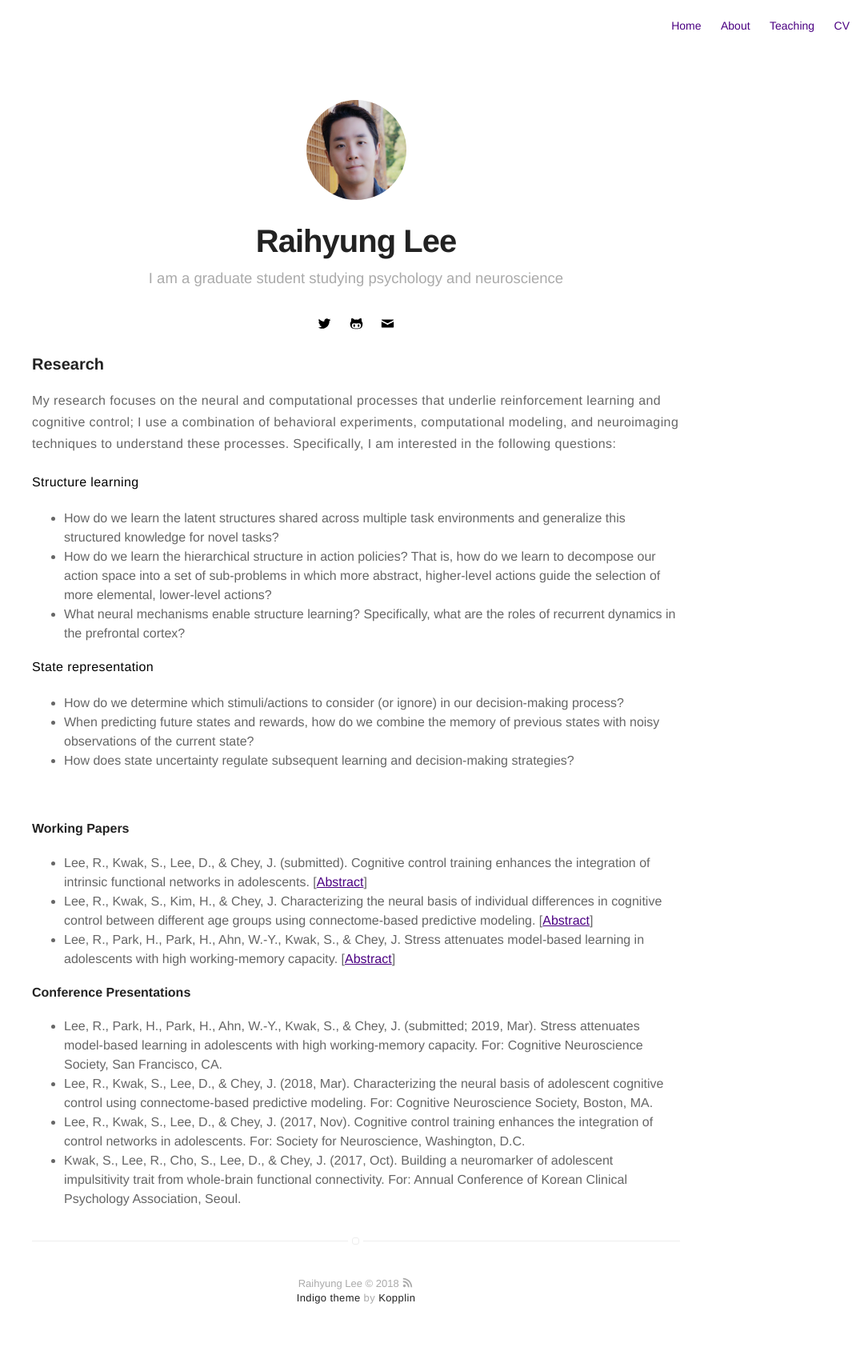
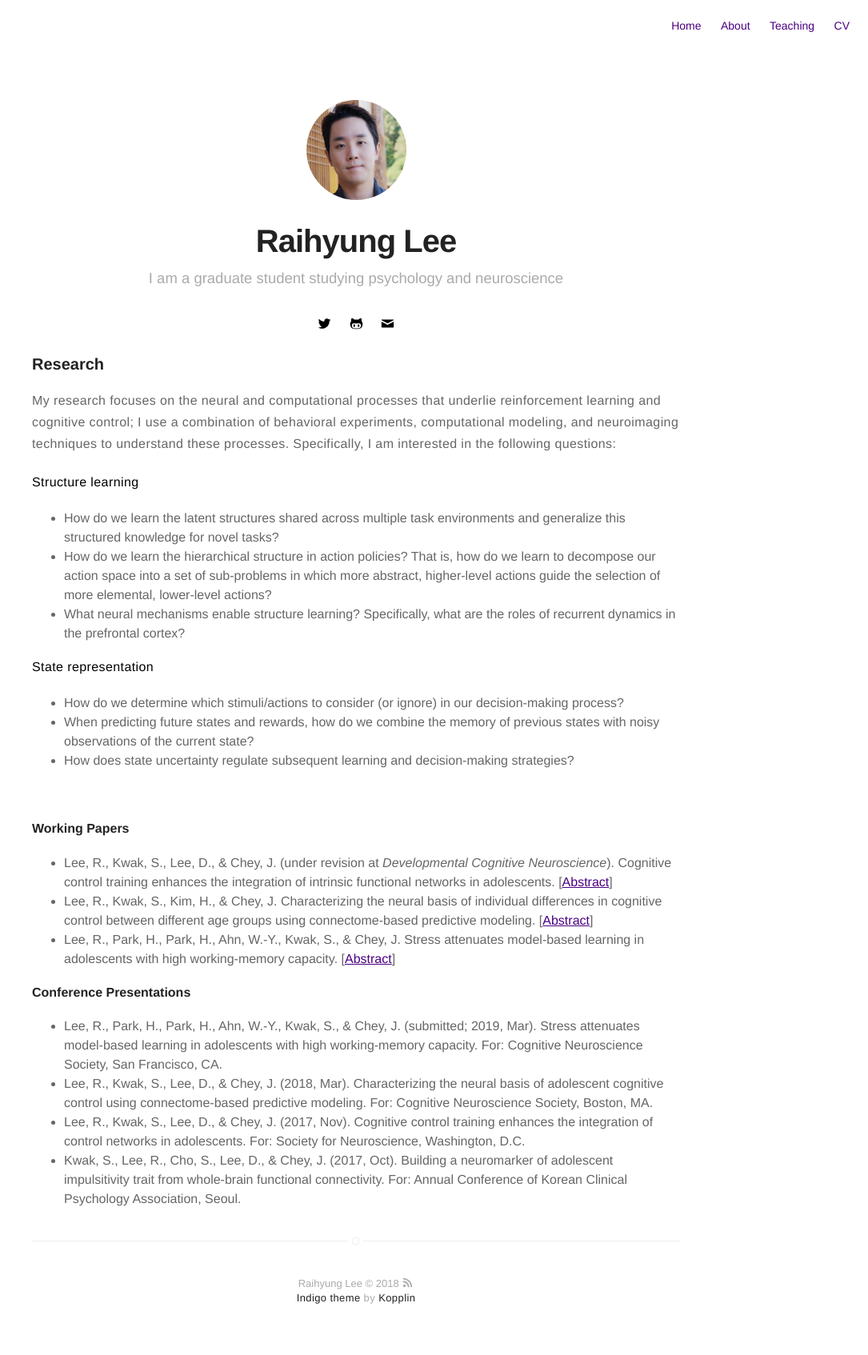
Before and after one commit to RaihyungLee/RaihyungLee.github.io, a Jekyll site: the page built from research.md, in a window 1280 px wide. Shown: the whole page at 80% size, without its empty margins (195-1280 px from the left). Built offline with Jekyll 4.4.1, drawn with Linux system fonts in a browser that asks for light colours.

Commit message:
Update research.md

```diff
--- a/research.md
+++ b/research.md
@@ -20,7 +20,7 @@ My research focuses on the neural and computational processes that underlie rein
 <br>
 
 #### Working Papers
-* Lee, R., Kwak, S., Lee, D., & Chey, J. (submitted). Cognitive control training enhances the integration of intrinsic functional networks in adolescents. [[Abstract](https://drive.google.com/file/d/1MozZMymmqkUkoR1bzgl86oF2Y3ys_tj2/view?usp=sharing)]
+* Lee, R., Kwak, S., Lee, D., & Chey, J. (under revision at *Developmental Cognitive Neuroscience*). Cognitive control training enhances the integration of intrinsic functional networks in adolescents. [[Abstract](https://drive.google.com/file/d/1MozZMymmqkUkoR1bzgl86oF2Y3ys_tj2/view?usp=sharing)]
 * Lee, R., Kwak, S., Kim, H., & Chey, J. Characterizing the neural basis of individual differences in cognitive control between different age groups using connectome-based predictive modeling. [[Abstract](https://drive.google.com/file/d/15u_bza7CDPFUT4-OV_H7UP1yy2dSyF-v/view?usp=sharing)]
 * Lee, R., Park, H., Park, H., Ahn, W.-Y., Kwak, S., & Chey, J. Stress attenuates model-based learning in adolescents with high working-memory capacity. [[Abstract](https://drive.google.com/file/d/1GxE6we6eHot71BVf6thWkeIG3hhQqowM/view?usp=sharing)]
 
```
